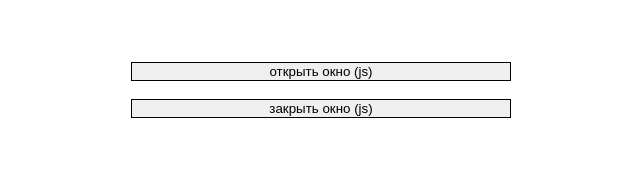
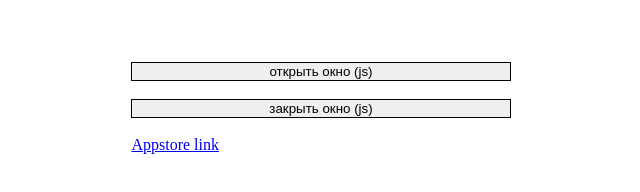
Before and after one commit to ytomio/Ni5tagm, a plain HTML site: page index.html in a window 1280 px wide. Shown: the whole page, without its empty margins (319-959 px from the left). Drawn offline with Linux system fonts and the light colour scheme.

Commit message:
link added

```diff
--- a/index.html
+++ b/index.html
@@ -20,6 +20,9 @@ function closeW(){
 </br>
 </br>
 <input style="width: 100%; border: 1px solid black;" type="button" value="закрыть окно (js)" onclick="closeW()">
+</br>
+</br>
+<a href="http://www.appstore.com/battlearenaheroesadwenture">Appstore link</a>
 </div>
 
 </body>
```
